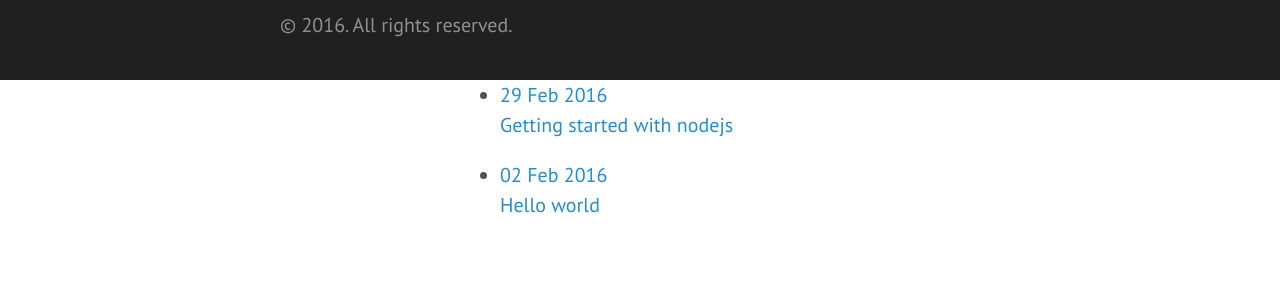
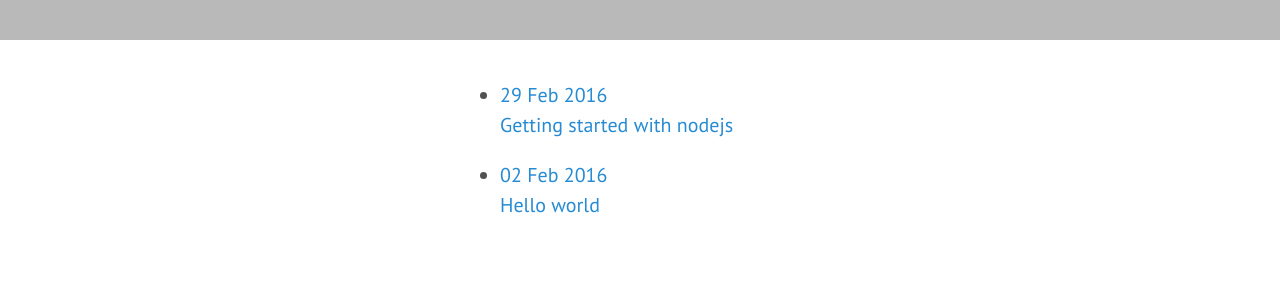
Before and after one commit to AbhishekCode/AbhishekCode.github.io, a Jekyll site: the page built from blog/index.html, in a window 1280 px wide. Shown: the top 300 px of the page. Built offline with Jekyll 4.4.1, drawn with Linux system fonts in a browser that asks for light colours.

Commit message:
css update

```diff
--- a/public/css/hyde.css
+++ b/public/css/hyde.css
@@ -55,9 +55,9 @@ html {
 
 .sidebar {
   text-align: center;
-  padding: 2rem 1rem;
+  padding: 1rem 1rem;
   color: rgba(255,255,255,.5);
-  background-color: #202020;
+  background-color: #B9B9B9;
 }
 @media (min-width: 48rem) {
   .sidebar {
```
